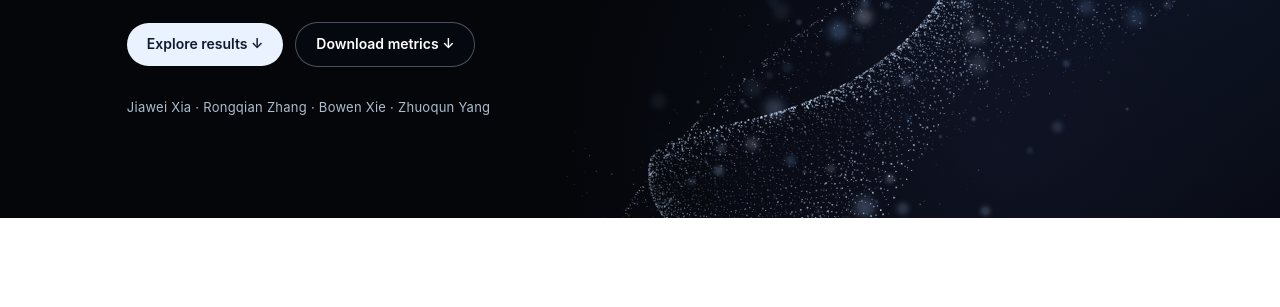
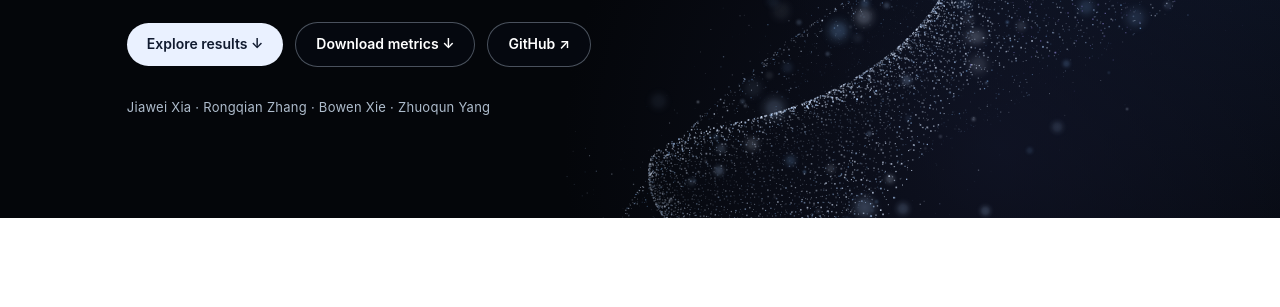
Before and after one commit to HARROLDX/Me276ds-turbine-project, a plain HTML site: page website/index.html in a window 1280 px wide. Shown: the part 475-782 px from the top of the page. Drawn offline with Linux system fonts and the light colour scheme.

Commit message:
Point to the new project site and deliver reports separately

```diff
--- a/website/index.html
+++ b/website/index.html
@@ -1,7 +1,7 @@
 <!doctype html>
 <html lang="zh-CN"><head><meta charset="utf-8"><meta name="viewport" content="width=device-width, initial-scale=1"><meta name="theme-color" content="#070a11"><meta name="description" content="276ds-group3 使用五年真实燃气轮机数据，研究九种传感器读数与氮氧化物排放。"><title>燃气轮机 NOₓ 排放预测 · 276ds-group3</title><link rel="stylesheet" href="style.css"><script defer src="particles.js"></script><script defer src="staged-data.js"></script><script defer src="language.js"></script><script defer src="weak-l2-data.js"></script><script defer src="staged.js"></script></head>
 <body><header><nav><a class="brand" href="#top"><i></i> 276ds-group3</a><div><a href="#study">数据</a><a href="#comparison">实验结果</a><select id="language" aria-label="Language"><option value="en">English</option><option value="zh">中文</option></select></div></nav></header>
-<main><section id="top" class="hero"><canvas id="particles" aria-hidden="true"></canvas><div class="hero-in"><p class="eyebrow">UC BERKELEY　 /　 ME276DS</p><h1>燃气轮机<br><span>NO<sub>x</sub> 排放预测</span></h1><p class="lead">用九项运行读数，估计同一小时的氮氧化物浓度。<br>五年观测，四个阶段。</p><div class="actions"><a class="pill light" href="#comparison">查看实验结果 ↓</a><a class="pill ghost" href="staged_metrics.csv">下载测试指标 ↓</a></div><p class="authors">Jiawei Xia · Rongqian Zhang · Bowen Xie · Zhuoqun Yang</p></div></section>
+<main><section id="top" class="hero"><canvas id="particles" aria-hidden="true"></canvas><div class="hero-in"><p class="eyebrow">UC BERKELEY　 /　 ME276DS</p><h1>燃气轮机<br><span>NO<sub>x</sub> 排放预测</span></h1><p class="lead">用九项运行读数，估计同一小时的氮氧化物浓度。<br>五年观测，四个阶段。</p><div class="actions"><a class="pill light" href="#comparison">查看实验结果 ↓</a><a class="pill ghost" href="staged_metrics.csv">下载测试指标 ↓</a><a class="pill ghost" href="https://github.com/HARROLDX/Me276ds-turbine-project">GitHub ↗</a></div><p class="authors">Jiawei Xia · Rongqian Zhang · Bowen Xie · Zhuoqun Yang</p></div></section>
 <section class="wrap intro" id="study">
 <h2 data-copy="story"></h2><p class="desc" data-copy="motivation"></p><p class="desc study-copy" data-copy="dataset"></p>
 <figure class="turbine-diagram">
@@ -22,4 +22,4 @@
 <section class="wrap" id="architecture"><div class="kicker" data-copy="ext1"></div><h2 data-copy="architecture"></h2><p class="desc" id="architecture-copy"></p><div id="architecture-results"></div></section>
 <section class="band" id="features"><div class="wrap"><div class="kicker" data-copy="ext2"></div><h2 data-copy="inputs"></h2><p class="desc" id="inputs-copy"></p><div id="inputs-results"></div></div></section>
 <section class="wrap" id="regularization"><div class="kicker" data-copy="ext3"></div><h2 data-copy="l2"></h2><p class="desc" id="l2-copy"></p><div id="l2-results"></div><p id="weak-l2-copy" class="desc study-copy"></p><div id="weak-l2-results"></div></section>
-<section class="wrap finish" id="resources"><div class="kicker">研究资料</div><h2>阅读与复现。</h2><p class="desc">下载四个阶段的指标与逐条预测。</p><div class="resource-links"><a href="staged_metrics.csv">测试指标 <span>CSV ↓</span></a><a href="staged_predictions.csv">逐条预测 <span>CSV ↓</span></a><a href="https://github.com/HARROLDX/Me276ds-turbine-project">私有代码仓库 <span>GitHub ↗</span></a><a href="https://archive.ics.uci.edu/dataset/551/gas+turbine+co+and+nox+emission+data+set">原始数据与许可 <span>UCI ↗</span></a></div></section></main><footer>276ds-group3　·　ME276DS　·　2026 秋季</footer></body></html>
+<section class="wrap finish" id="resources"><div class="kicker">研究资料</div><h2>阅读与复现。</h2><p class="desc">下载四个阶段的指标与逐条预测。</p><div class="resource-links"><a href="staged_metrics.csv">测试指标 <span>CSV ↓</span></a><a href="staged_predictions.csv">逐条预测 <span>CSV ↓</span></a><a href="https://github.com/HARROLDX/Me276ds-turbine-project">项目代码 <span>GitHub ↗</span></a><a href="https://archive.ics.uci.edu/dataset/551/gas+turbine+co+and+nox+emission+data+set">原始数据与许可 <span>UCI ↗</span></a></div></section></main><footer>276ds-group3　·　ME276DS　·　2026 秋季</footer></body></html>
```
Also changed, not shown: 1 other file.
